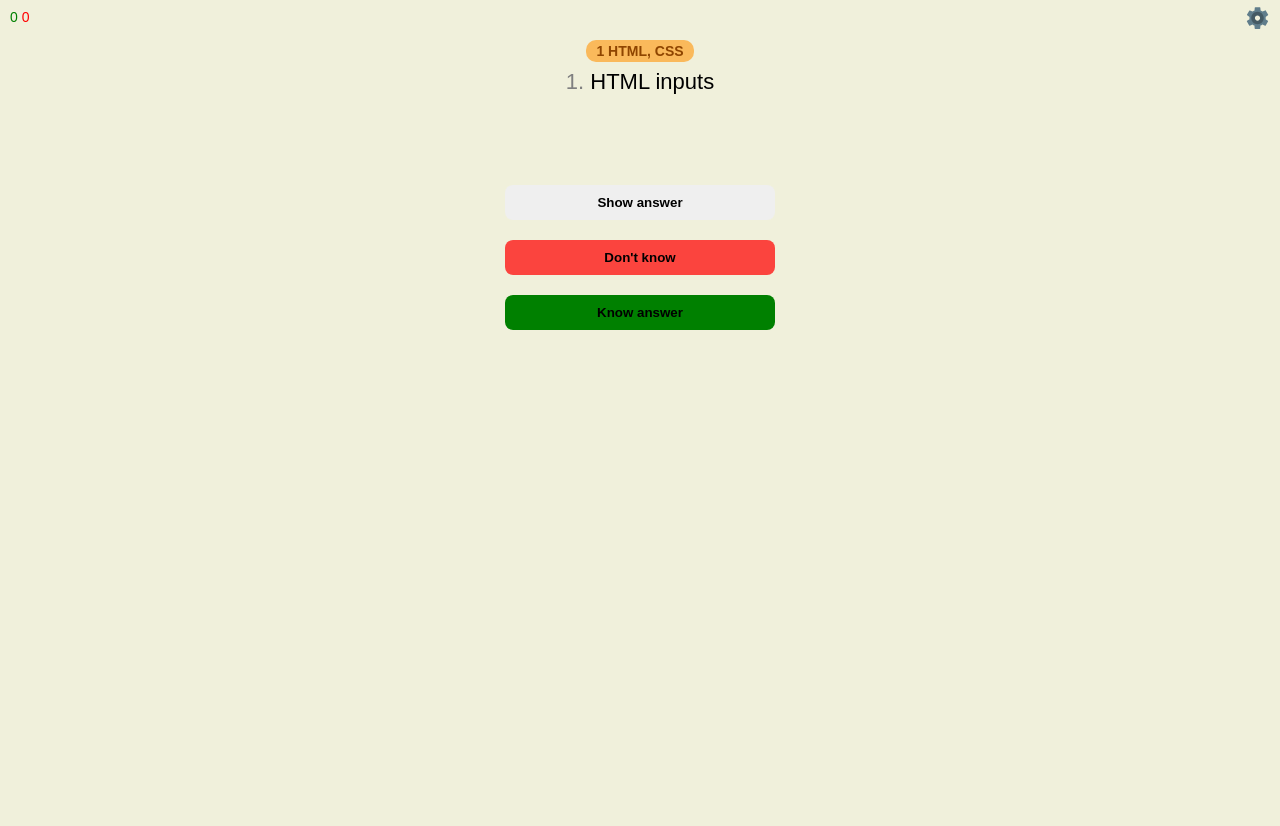
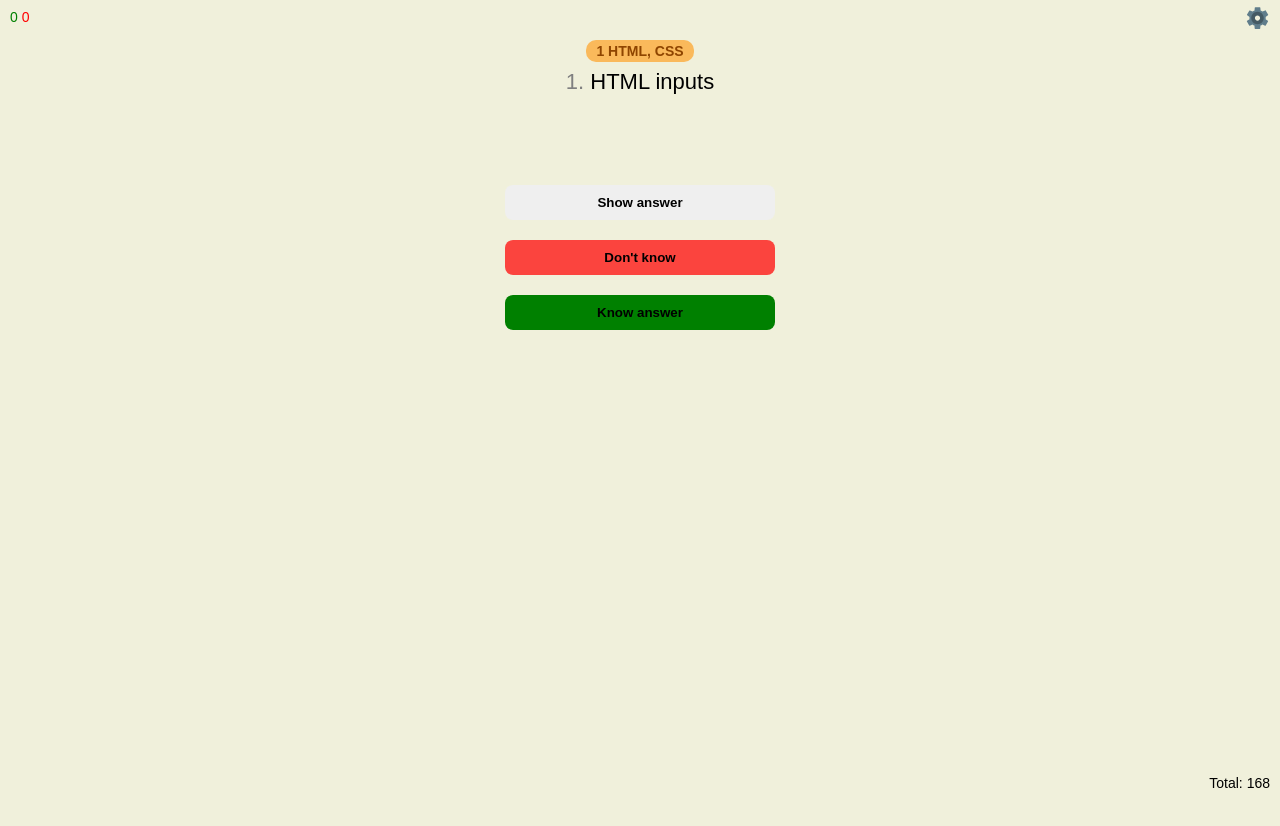
Before and after one commit to SOFG1/lead_dev, a React (Vite) app: page / in a window 1280 px wide. Shown: the top 826 px of the page. Built offline with nearby package versions, Linux system fonts and the light colour scheme.

Commit message:
add total count

```diff
--- a/src/pages/QuizPage.module.css
+++ b/src/pages/QuizPage.module.css
@@ -37,3 +37,11 @@
 .dont_know {
   background-color: rgba(255, 0, 0, 0.718);
 }
+
+.total {
+  position: fixed;
+  right: 10px;
+  bottom: 10px;
+  font-size: 14px;
+  width: fit-content;
+}
--- a/src/pages/QuizPage.tsx
+++ b/src/pages/QuizPage.tsx
@@ -135,6 +135,7 @@ export const QuizPage = () => {
         </>
       )}
       {!question && <p>No questions left</p>}
+      <p className={s.total}>Total: {allQuestions.length}</p>
     </div>
   );
 };
```
